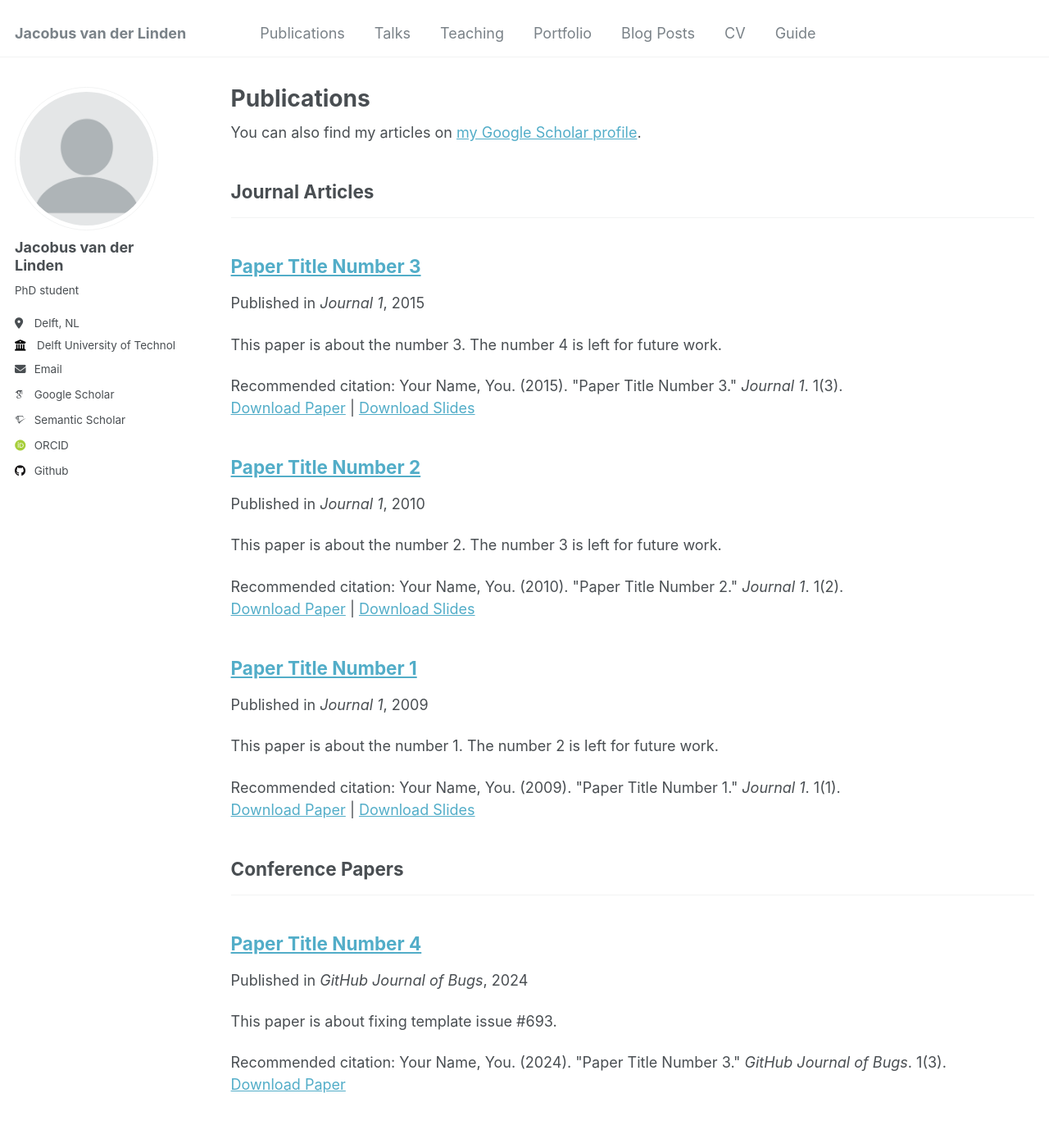
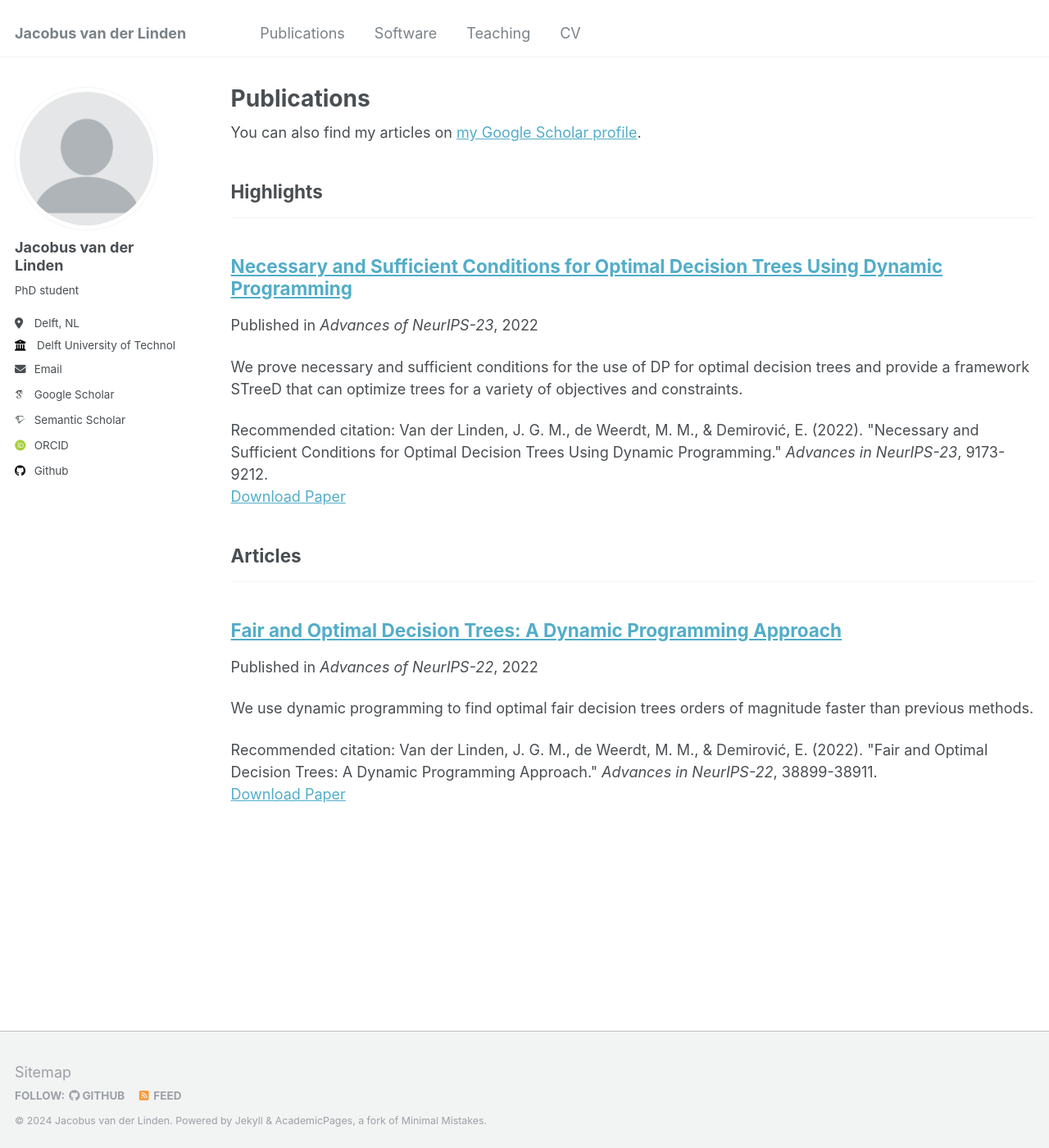
Before and after one commit to kjgm/kjgm.github.io, a Jekyll site: the page built from _pages/publications.html, in a window 1280 px wide and 1400 px high. Shown: the whole window at 82% size. Built offline with Jekyll 4.4.1, drawn with Linux system fonts in a browser that asks for light colours; some web fonts are replaced.

Commit message:
add first publications

```diff
--- a/_config.yml
+++ b/_config.yml
@@ -34,7 +34,7 @@ author:
   #arxiv            : # URL - Update with the correct link to your profile
   googlescholar    : "https://scholar.google.com/citations?user=rc-Xm_AAAAAJ&hl=nl"
   #impactstory      : # URL
-  orcid            : "https://scholar.google.com/citations?user=rc-Xm_AAAAAJ&hl=nl"
+  orcid            : "https://orcid.org/0009-0001-4015-0594"
   semantic         : "https://www.semanticscholar.org/author/J.-G.-M.-van-der-Linden/92020975"# URL
   #pubmed           : "https://www.ncbi.nlm.nih.gov/pubmed/?term=john+snow"
   #researchgate     : # URL
@@ -75,12 +75,10 @@ author:
 
 # Publication Category - The following the list of publication categories and their headings
 publication_category:
-  books:
-    title: 'Books'
-  manuscripts:
-    title: 'Journal Articles'
-  conferences:
-    title: 'Conference Papers'
+  highlights:
+    title: 'Highlights'
+  articles:
+    title: 'Articles'
 
 # Site Settings
 teaser                   :  # filename of teaser fallback teaser image placed in /images/, .e.g. "500x300.png"
--- a/_data/navigation.yml
+++ b/_data/navigation.yml
@@ -8,20 +8,23 @@ main:
   - title: "Publications"
     url: /publications/
 
-  - title: "Talks"
-    url: /talks/
+
+  - title: "Software"
+    url: "/software/"
+  #- title: "Talks"
+  #  url: /talks/
 
   - title: "Teaching"
     url: /teaching/
 
-  - title: "Portfolio"
-    url: /portfolio/
+  #- title: "Portfolio"
+  #  url: /portfolio/
 
-  - title: "Blog Posts"
-    url: /year-archive/
+  #- title: "Blog Posts"
+  #  url: /year-archive/
 
   - title: "CV"
     url: /cv/
 
-  - title: "Guide"
-    url: /markdown/
+  #- title: "Guide"
+  #  url: /markdown/
--- a/_publications/2009-10-01-paper-title-number-1.md
+++ /dev/null
@@ -1,14 +0,0 @@
----
-title: "Paper Title Number 1"
-collection: publications
-category: manuscripts
-permalink: /publication/2009-10-01-paper-title-number-1
-excerpt: 'This paper is about the number 1. The number 2 is left for future work.'
-date: 2009-10-01
-venue: 'Journal 1'
-slidesurl: 'http://academicpages.github.io/files/slides1.pdf'
-paperurl: 'http://academicpages.github.io/files/paper1.pdf'
-citation: 'Your Name, You. (2009). &quot;Paper Title Number 1.&quot; <i>Journal 1</i>. 1(1).'
----
-
-The contents above will be part of a list of publications, if the user clicks the link for the publication than the contents of section will be rendered as a full page, allowing you to provide more information about the paper for the reader. When publications are displayed as a single page, the contents of the above "citation" field will automatically be included below this section in a smaller font.
--- a/_publications/2010-10-01-paper-title-number-2.md
+++ /dev/null
@@ -1,14 +0,0 @@
----
-title: "Paper Title Number 2"
-collection: publications
-category: manuscripts
-permalink: /publication/2010-10-01-paper-title-number-2
-excerpt: 'This paper is about the number 2. The number 3 is left for future work.'
-date: 2010-10-01
-venue: 'Journal 1'
-slidesurl: 'http://academicpages.github.io/files/slides2.pdf'
-paperurl: 'http://academicpages.github.io/files/paper2.pdf'
-citation: 'Your Name, You. (2010). &quot;Paper Title Number 2.&quot; <i>Journal 1</i>. 1(2).'
----
-
-The contents above will be part of a list of publications, if the user clicks the link for the publication than the contents of section will be rendered as a full page, allowing you to provide more information about the paper for the reader. When publications are displayed as a single page, the contents of the above "citation" field will automatically be included below this section in a smaller font.
--- a/_publications/2015-10-01-paper-title-number-3.md
+++ /dev/null
@@ -1,14 +0,0 @@
----
-title: "Paper Title Number 3"
-collection: publications
-category: manuscripts
-permalink: /publication/2015-10-01-paper-title-number-3
-excerpt: 'This paper is about the number 3. The number 4 is left for future work.'
-date: 2015-10-01
-venue: 'Journal 1'
-slidesurl: 'http://academicpages.github.io/files/slides3.pdf'
-paperurl: 'http://academicpages.github.io/files/paper3.pdf'
-citation: 'Your Name, You. (2015). &quot;Paper Title Number 3.&quot; <i>Journal 1</i>. 1(3).'
----
-
-The contents above will be part of a list of publications, if the user clicks the link for the publication than the contents of section will be rendered as a full page, allowing you to provide more information about the paper for the reader. When publications are displayed as a single page, the contents of the above "citation" field will automatically be included below this section in a smaller font.
--- /dev/null
+++ b/_publications/2022-dpf.md
@@ -0,0 +1,14 @@
+---
+title: "Fair and Optimal Decision Trees: A Dynamic Programming Approach"
+collection: publications
+category: articles
+permalink: /publication/2022_dpf
+excerpt: 'We use dynamic programming to find optimal fair decision trees orders of magnitude faster than previous methods.'
+date: 2022-12-31
+venue: 'Advances of NeurIPS-22'
+#slidesurl: 'tbd'
+paperurl: 'https://proceedings.neurips.cc/paper_files/paper/2022/file/fe248e22b241ae5a9adf11493c8c12bc-Paper-Conference.pdf'
+citation: 'Van der Linden, J. G. M., de Weerdt, M. M., & Demirović, E. (2022). &quot;Fair and Optimal Decision Trees: A Dynamic Programming Approach.&quot; <i>Advances in NeurIPS-22</i>, 38899-38911.'
+---
+
+Interpretable and fair machine learning models are required for many applications, such as credit assessment and in criminal justice. Decision trees offer this interpretability, especially when they are small. Optimal decision trees are of particular interest because they offer the best performance possible for a given size. However, state-of-the-art algorithms for fair and optimal decision trees have scalability issues, often requiring several hours to find such trees even for small datasets. Previous research has shown that dynamic programming (DP) performs well for optimizing decision trees because it can exploit the tree structure. However, adding a global fairness constraint to a DP approach is not straightforward, because the global constraint violates the condition that subproblems should be independent. We show how such a constraint can be incorporated by introducing upper and lower bounds on final fairness values for partial solutions of subproblems, which enables early comparison and pruning. Our results show that our model can find fair and optimal trees several orders of magnitude faster than previous methods, and now also for larger datasets that were previously beyond reach. Moreover, we show that with this substantial improvement our method can find the full Pareto front in the trade-off between accuracy and fairness.
--- /dev/null
+++ b/_publications/2023-streed.md
@@ -0,0 +1,14 @@
+---
+title: "Necessary and Sufficient Conditions for Optimal Decision Trees Using Dynamic Programming"
+collection: publications
+category: highlights
+permalink: /publication/2023_streed
+excerpt: 'We prove necessary and sufficient conditions for the use of DP for optimal decision trees and provide a framework STreeD that can optimize trees for a variety of objectives and constraints.'
+date: 2022-12-31
+venue: 'Advances of NeurIPS-23'
+#slidesurl: 'tbd'
+paperurl: 'https://proceedings.neurips.cc/paper_files/paper/2023/file/1d5fce9627e15c84db572a66e029b1fc-Paper-Conference.pdf'
+citation: 'Van der Linden, J. G. M., de Weerdt, M. M., & Demirović, E. (2022). &quot;Necessary and Sufficient Conditions for Optimal Decision Trees Using Dynamic Programming.&quot; <i>Advances in NeurIPS-23</i>, 9173-9212.'
+---
+
+Global optimization of decision trees has shown to be promising in terms of accuracy, size, and consequently human comprehensibility. However, many of the methods used rely on general-purpose solvers for which scalability remains an issue.Dynamic programming methods have been shown to scale much better because they exploit the tree structure by solving subtrees as independent subproblems. However, this only works when an objective can be optimized separately for subtrees.We explore this relationship in detail and show the necessary and sufficient conditions for such separability and generalize previous dynamic programming approaches into a framework that can optimize any combination of separable objectives and constraints.Experiments on five application domains show the general applicability of this framework, while outperforming the scalability of general-purpose solvers by a large margin.
--- a/_publications/2024-02-17-paper-title-number-4.md
+++ /dev/null
@@ -1,13 +0,0 @@
----
-title: "Paper Title Number 4"
-collection: publications
-category: conferences
-permalink: /publication/2024-02-17-paper-title-number-4
-excerpt: 'This paper is about fixing template issue #693.'
-date: 2024-02-17
-venue: 'GitHub Journal of Bugs'
-paperurl: 'http://academicpages.github.io/files/paper3.pdf'
-citation: 'Your Name, You. (2024). &quot;Paper Title Number 3.&quot; <i>GitHub Journal of Bugs</i>. 1(3).'
----
-
-The contents above will be part of a list of publications, if the user clicks the link for the publication than the contents of section will be rendered as a full page, allowing you to provide more information about the paper for the reader. When publications are displayed as a single page, the contents of the above "citation" field will automatically be included below this section in a smaller font.
```
Also changed, not shown: _pages/software.md (added, +6 -0 lines).
